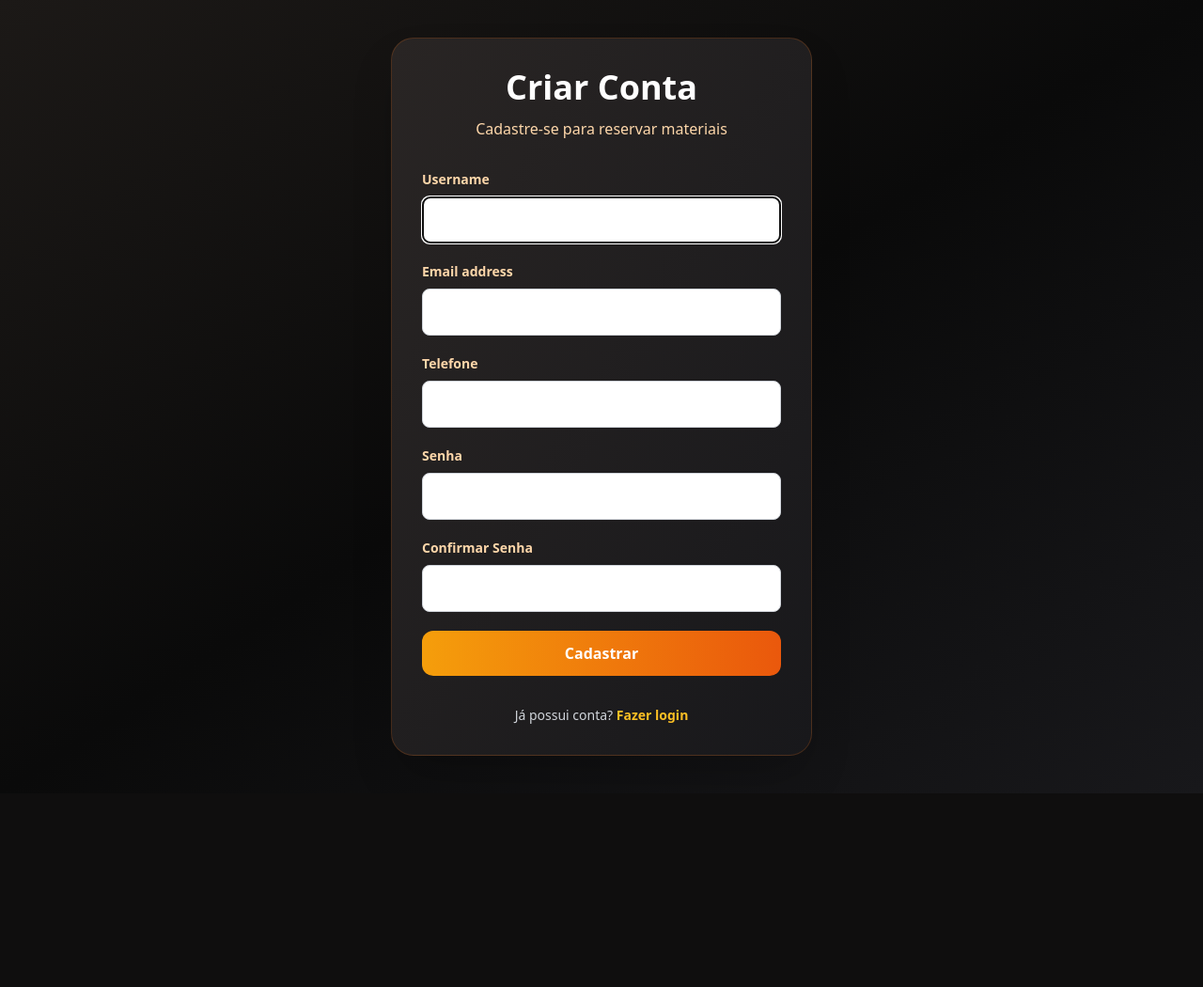
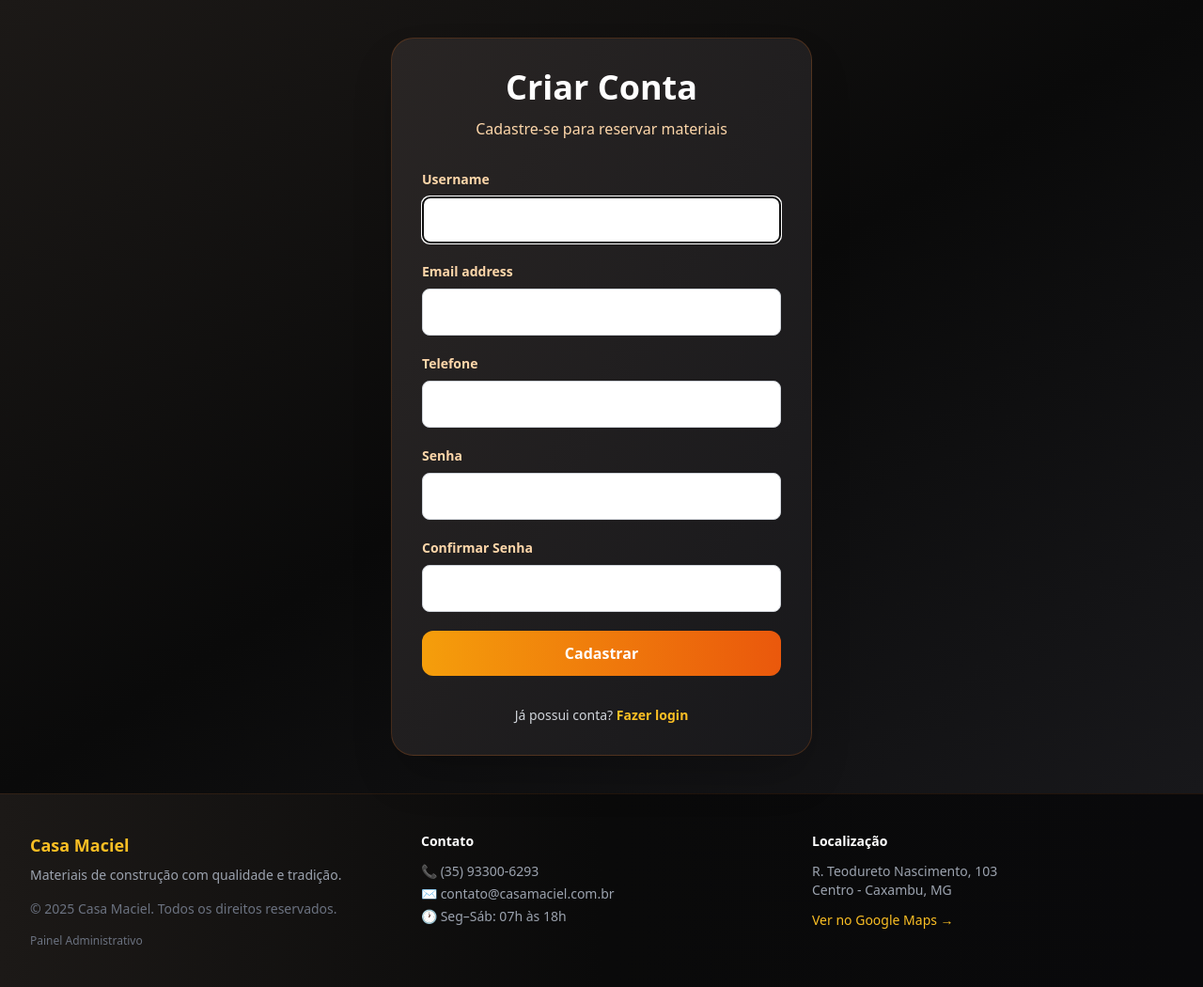
Before and after one commit to gilmar-filho/estoque-materiais-construcao-django, a Django app: page /cadastro/ in a window 1280 px wide. Shown: the whole page at 94% size. Before the commit the page ends 844 px from the top, so only its background shows below. Run offline with Django 5.2, Linux system fonts and the light colour scheme; some libraries are stand-ins or nearby versions.

Commit message:
feat(vitrine): rodape com copyright contato localizacao e link admin

```diff
--- a/templates/base.html
+++ b/templates/base.html
@@ -3,7 +3,7 @@
   <head>
     <meta charset="UTF-8" />
 
-    <title>Sistema de Estoque</title>
+    <title>Casa Maciel</title>
 
     <script src="https://cdn.tailwindcss.com"></script>
   </head>
@@ -16,7 +16,7 @@
     >
       <div class="flex items-center gap-8">
         <h1 class="text-2xl font-extrabold text-amber-400 tracking-wide">
-          ConstruStock
+          Casa Maciel
         </h1>
 
         <div class="flex gap-6">
@@ -76,6 +76,42 @@
 
     {% endif %} {% block content %} {% endblock %}
 
+    <footer class="bg-gradient-to-r from-stone-900 via-neutral-950 to-zinc-950 border-t border-orange-500/10 px-8 py-10 mt-auto">
+      <div class="max-w-7xl mx-auto grid grid-cols-1 sm:grid-cols-3 gap-8 text-sm text-gray-400">
+
+        <div>
+          <p class="text-amber-400 font-extrabold text-lg mb-2">Casa Maciel</p>
+          <p>Materiais de construção com qualidade e tradição.</p>
+          <p class="mt-4 text-gray-500">© 2025 Casa Maciel. Todos os direitos reservados.</p>
+          <a href="/admin/" class="inline-block mt-4 text-xs text-gray-500 hover:text-amber-400 transition duration-200">
+            Painel Administrativo
+          </a>
+        </div>
+
+        <div>
+          <p class="text-white font-semibold mb-3">Contato</p>
+          <p>📞 (35) 93300-6293</p>
+          <p class="mt-1">✉️ contato@casamaciel.com.br</p>
+          <p class="mt-1">🕐 Seg–Sáb: 07h às 18h</p>
+        </div>
+
+        <div>
+          <p class="text-white font-semibold mb-3">Localização</p>
+          <p>R. Teodureto Nascimento, 103</p>
+          <p>Centro - Caxambu, MG</p>
+          <a
+            href="https://maps.app.goo.gl/PgB75Urg8BoFGoVu7"
+            target="_blank"
+            rel="noopener"
+            class="inline-block mt-3 text-amber-400 hover:text-amber-300 font-medium transition duration-200"
+          >
+            Ver no Google Maps →
+          </a>
+        </div>
+
+      </div>
+    </footer>
+
     <div id="cart-toast"
          class="fixed bottom-6 left-1/2 -translate-x-1/2 z-50
                 bg-zinc-800 border border-amber-500/30 text-amber-100
```
